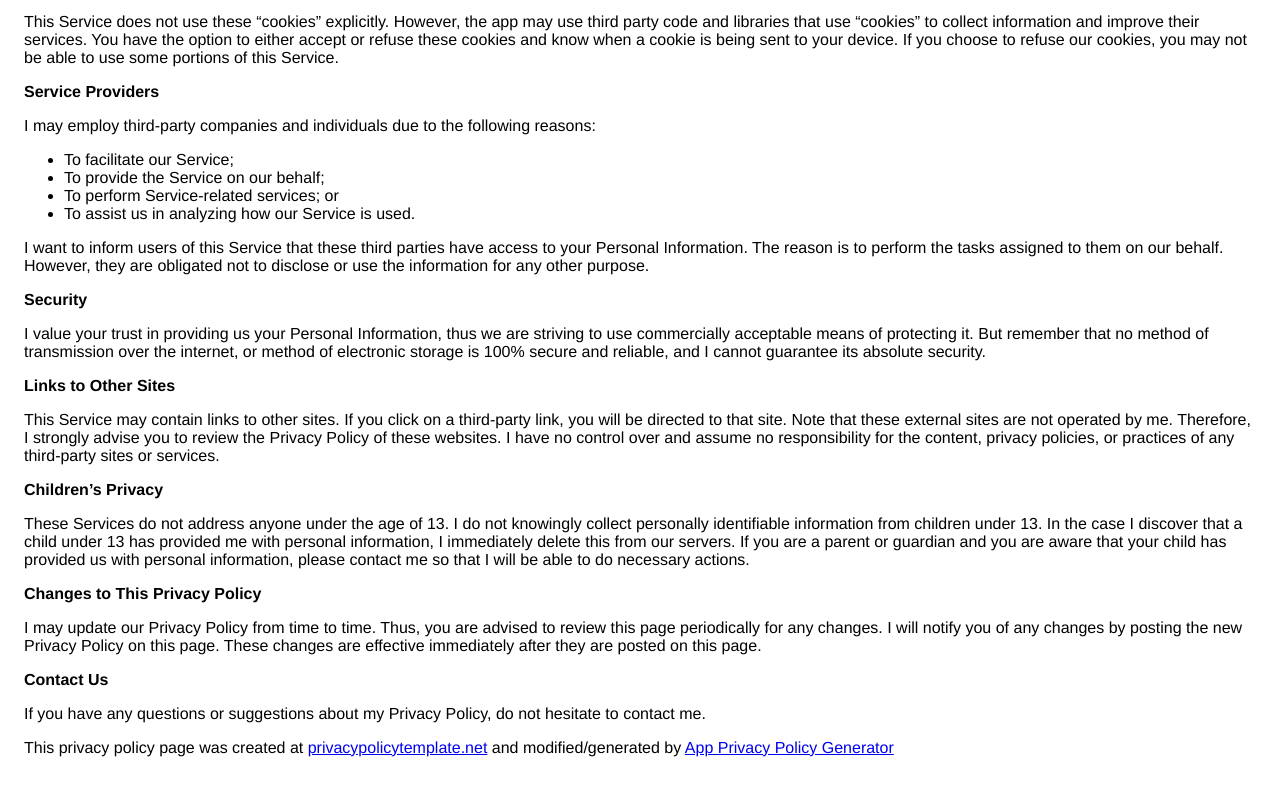
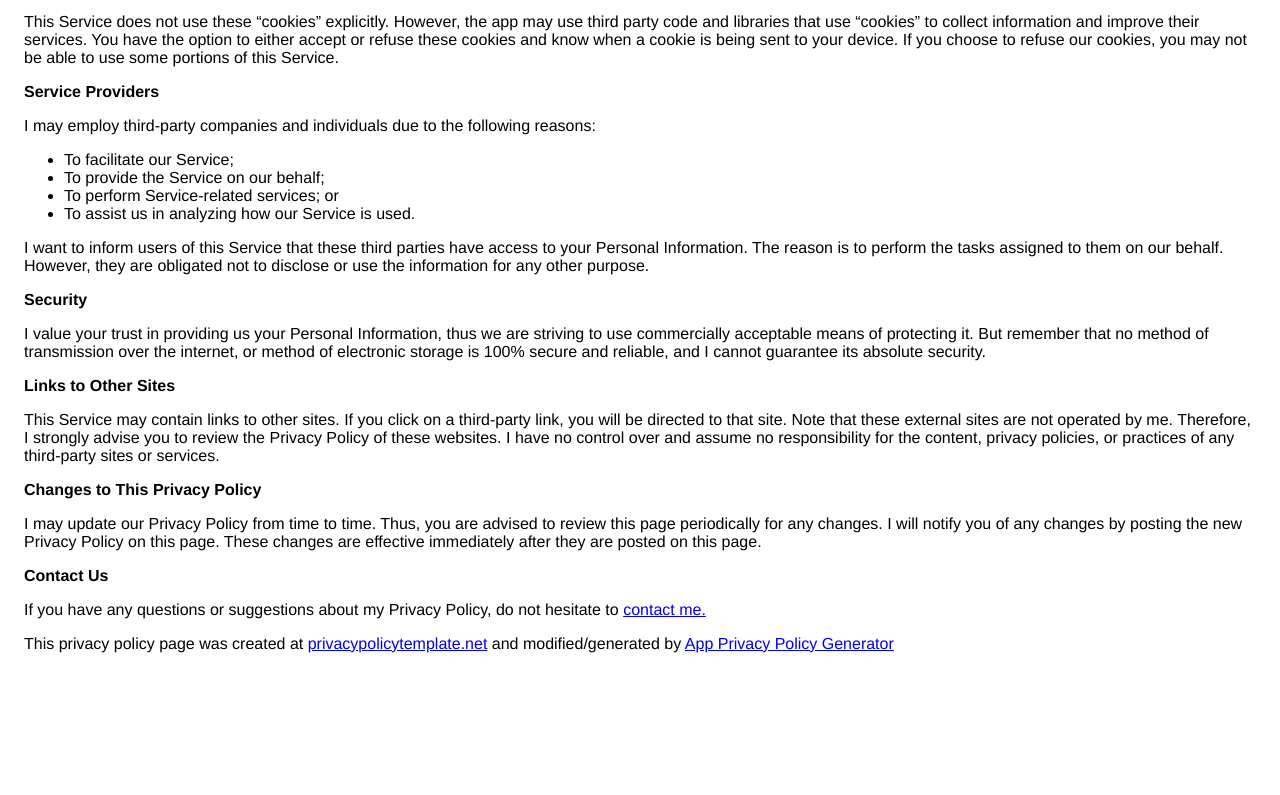
Before and after one commit to joroizin/joroizin.github.io, a plain HTML site: page talkfaster_privacy_policy.html in a window 1280 px wide. Shown: the part 629-1424 px from the top of the page. After the commit the page ends 1322 px from the top, so only its background shows below. Drawn offline with Linux system fonts and the light colour scheme.

Commit message:
small change

```diff
--- a/talkfaster_privacy_policy.html
+++ b/talkfaster_privacy_policy.html
@@ -76,13 +76,6 @@
     and assume no responsibility for the content, privacy policies, or practices of any third-party sites
     or services.
 </p>
-<p><strong>Children’s Privacy</strong></p>
-<p>These Services do not address anyone under the age of 13. I do not knowingly collect
-    personally identifiable information from children under 13. In the case I discover that a child
-    under 13 has provided me with personal information, I immediately delete this from
-    our servers. If you are a parent or guardian and you are aware that your child has provided us with personal
-    information, please contact me so that I will be able to do necessary actions.
-</p>
 <p><strong>Changes to This Privacy Policy</strong></p>
 <p> I may update our Privacy Policy from time to time. Thus, you are advised to review
     this page periodically for any changes. I will notify you of any changes by posting
@@ -90,8 +83,8 @@
     this page.
 </p>
 <p><strong>Contact Us</strong></p>
-<p>If you have any questions or suggestions about my Privacy Policy, do not hesitate to contact
-    me.
+<p>If you have any questions or suggestions about my Privacy Policy, do not hesitate to <a href="mailto:talkfasterapp@gmail.com">contact
+    me.</a>
 </p>
 <p>This privacy policy page was created at <a href="https://privacypolicytemplate.net" target="_blank">privacypolicytemplate.net</a>
     and modified/generated by <a href="https://app-privacy-policy-generator.firebaseapp.com/" target="_blank">App
```
